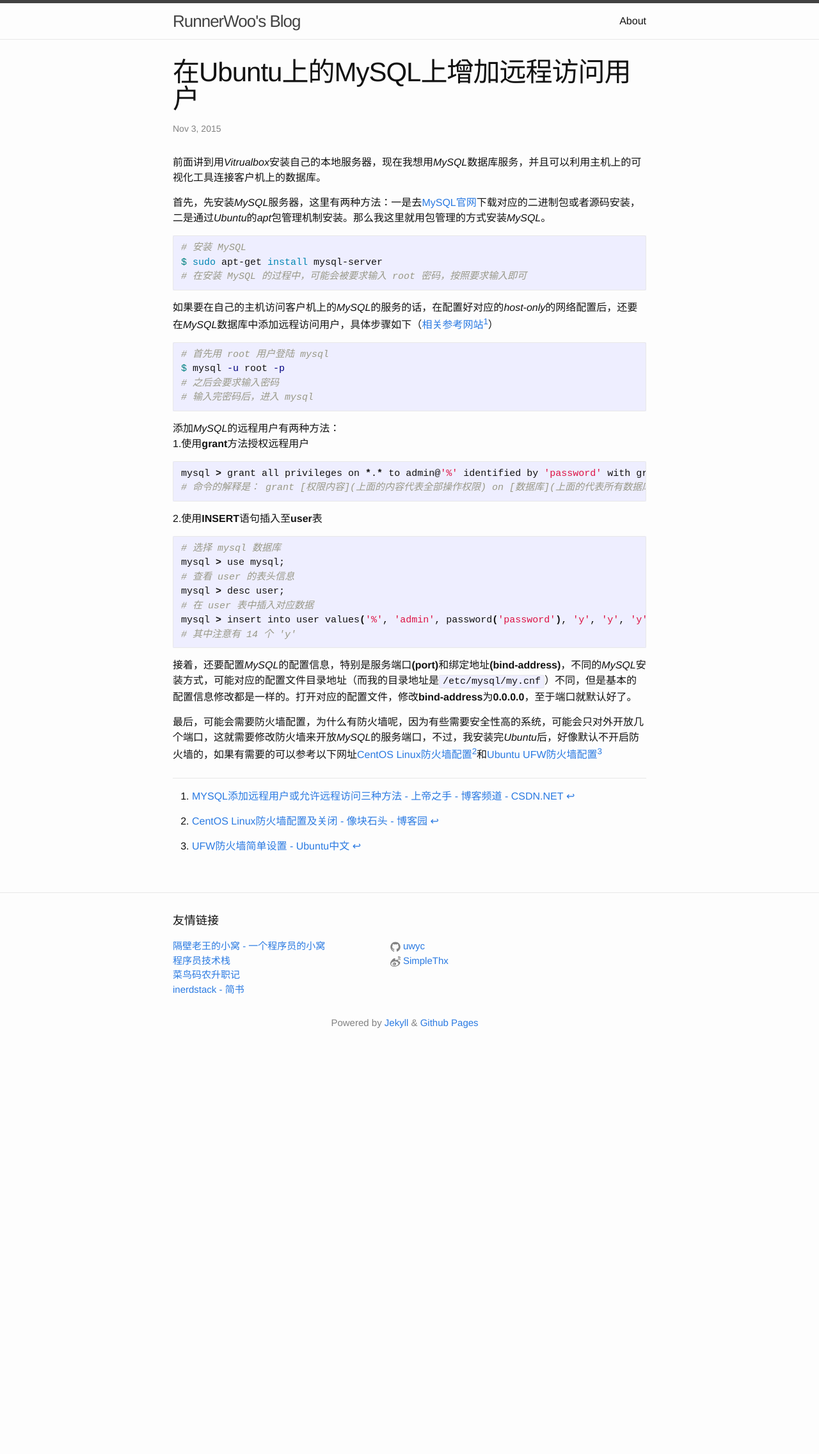
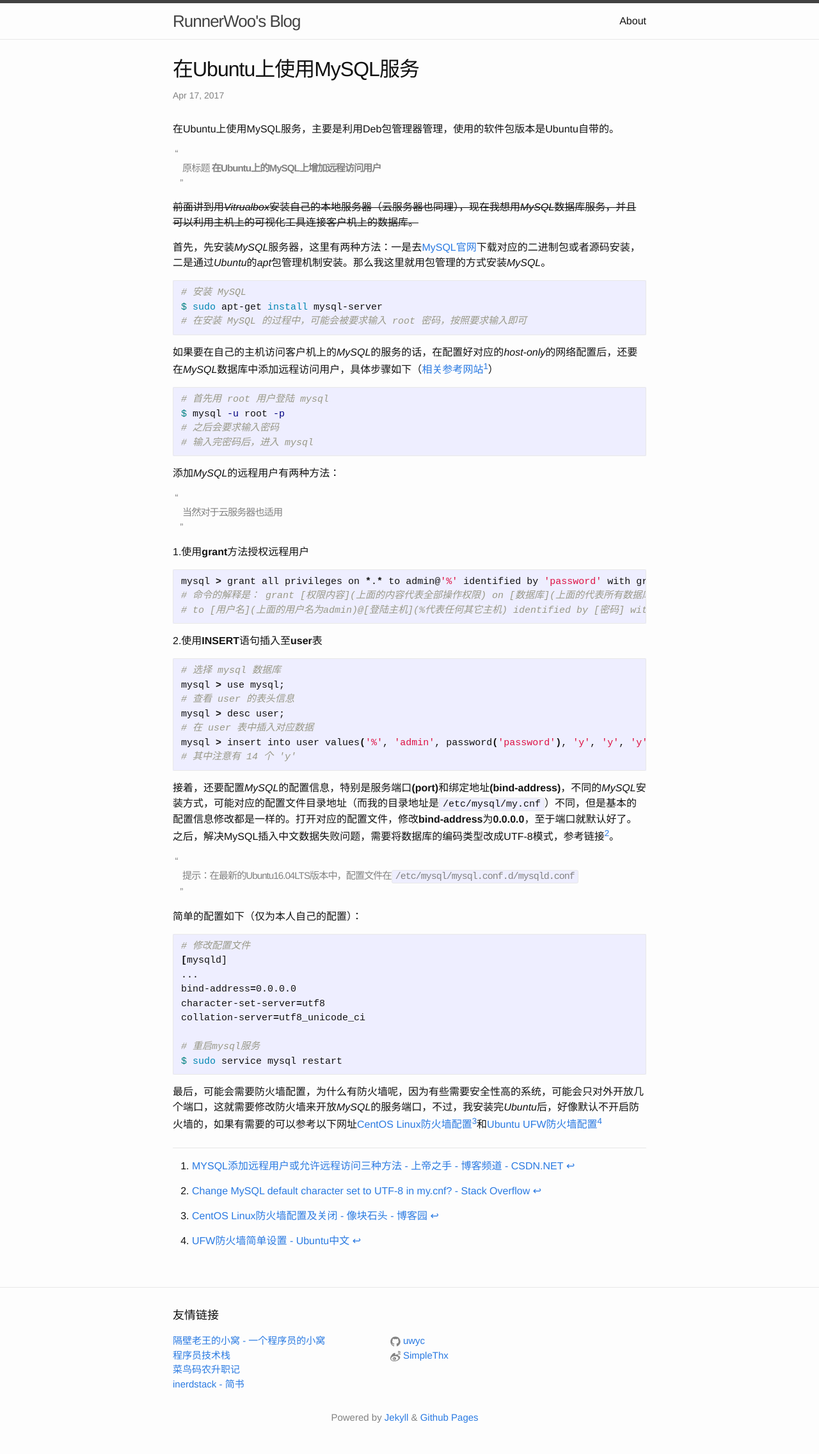
Before and after one commit to uwyc/uwyc.github.io, a Jekyll site: the page built from _posts/2015-10-20-mysql-in-virtualbox.md, in a window 1280 px wide. Shown: the whole page at 64% size. Built offline with Jekyll 4.4.1, drawn with Linux system fonts in a browser that asks for light colours; comment, search, counter and statistics services are not loaded; before the commit the page ends 1656 px from its top, so only the background shows below that.

Commit message:
Update posts&css

````diff
--- a/_config.yml
+++ b/_config.yml
@@ -25,7 +25,11 @@ gems:
   - jekyll-coffeescript
   - jekyll-paginate
 sass:
-    style: compressed
+  style: compressed
+exclude: [
+  "CNAME",
+  "README.md"
+]
 
 # Friend links
 friends: [
--- a/_layouts/post.html
+++ b/_layouts/post.html
@@ -4,8 +4,8 @@ layout: default
 <div class="post">
 
   <header class="post-header">
-    <h1 class="post-title">{% if page.update %}[已更新]{% endif %}{{ page.title }}</h1>
-    <p class="post-meta">{% if page.update %}{{ page.update | date: "%b %-d, %Y" }}{% else %}{{ page.date | date: "%b %-d, %Y" }}{% endif %}</p>
+    <h1 class="post-title">{{ page.title }}</h1>
+    <p class="post-meta">{{ page.date | date: "%b %-d, %Y" }}</p>
   </header>
 
   <article class="post-content">
--- a/_posts/2015-10-20-mysql-in-virtualbox.md
+++ b/_posts/2015-10-20-mysql-in-virtualbox.md
@@ -1,13 +1,18 @@
 ---
 layout: post
-title: "在Ubuntu上的MySQL上增加远程访问用户"
+title: '在Ubuntu上使用MySQL服务'
 author: 吴彦昌
-date: 2015-11-03 11:40:00 +8:00
+date: 2017-04-17 19:30 +8:00
 tags: virtualbox ubuntu mysql config
 thread_key: 2015-10-20-mysql-in-virtualbox
+update: true
 ---
 
-前面讲到用*Vitrualbox*安装自己的本地服务器，现在我想用*MySQL*数据库服务，并且可以利用主机上的可视化工具连接客户机上的数据库。
+在Ubuntu上使用MySQL服务，主要是利用Deb包管理器管理，使用的软件包版本是Ubuntu自带的。
+
+> 原标题 **在Ubuntu上的MySQL上增加远程访问用户**
+
+~~前面讲到用*Vitrualbox*安装自己的本地服务器（云服务器也同理），现在我想用*MySQL*数据库服务，并且可以利用主机上的可视化工具连接客户机上的数据库。~~
 
 首先，先安装*MySQL*服务器，这里有两种方法：一是去[MySQL官网](http://dev.mysql.com/downloads/mysql/){:target="blank"}下载对应的二进制包或者源码安装，二是通过*Ubuntu*的*apt*包管理机制安装。那么我这里就用包管理的方式安装*MySQL*。
 
@@ -27,11 +32,14 @@ $ mysql -u root -p
 ```
 
 添加*MySQL*的远程用户有两种方法：
+> 当然对于云服务器也适用
+
 1.使用**grant**方法授权远程用户
 
 ```bash
 mysql > grant all privileges on *.* to admin@'%' identified by 'password' with grant option;
-# 命令的解释是： grant [权限内容](上面的内容代表全部操作权限) on [数据库](上面的代表所有数据库) to [用户名](上面的用户名为admin)@[登陆主机](%代表任何其它主机) identified by [密码] with grant option
+# 命令的解释是： grant [权限内容](上面的内容代表全部操作权限) on [数据库](上面的代表所有数据库)
+# to [用户名](上面的用户名为admin)@[登陆主机](%代表任何其它主机) identified by [密码] with grant option
 ```
 
 2.使用**INSERT**语句插入至**user**表
@@ -46,7 +54,22 @@ mysql > insert into user values('%', 'admin', password('password'), 'y', 'y', 'y
 # 其中注意有 14 个 'y'
 ```
 
-接着，还要配置*MySQL*的配置信息，特别是服务端口**(port)**和绑定地址**(bind-address)**，不同的*MySQL*安装方式，可能对应的配置文件目录地址（而我的目录地址是`/etc/mysql/my.cnf`）不同，但是基本的配置信息修改都是一样的。打开对应的配置文件，修改**bind-address**为**0.0.0.0**，至于端口就默认好了。
+接着，还要配置*MySQL*的配置信息，特别是服务端口**(port)**和绑定地址**(bind-address)**，不同的*MySQL*安装方式，可能对应的配置文件目录地址（而我的目录地址是`/etc/mysql/my.cnf`）不同，但是基本的配置信息修改都是一样的。打开对应的配置文件，修改**bind-address**为**0.0.0.0**，至于端口就默认好了。之后，解决MySQL插入中文数据失败问题，需要将数据库的编码类型改成UTF-8模式，参考链接[^utf8]。
+> 提示：在最新的Ubuntu16.04LTS版本中，配置文件在`/etc/mysql/mysql.conf.d/mysqld.conf`
+
+简单的配置如下（仅为本人自己的配置）：
+
+```bash
+# 修改配置文件
+[mysqld]
+...
+bind-address=0.0.0.0
+character-set-server=utf8
+collation-server=utf8_unicode_ci
+
+# 重启mysql服务
+$ sudo service mysql restart
+```
 
 最后，可能会需要防火墙配置，为什么有防火墙呢，因为有些需要安全性高的系统，可能会只对外开放几个端口，这就需要修改防火墙来开放*MySQL*的服务端口，不过，我安装完*Ubuntu*后，好像默认不开启防火墙的，如果有需要的可以参考以下网址[CentOS Linux防火墙配置](CentOS Linux防火墙配置及关闭 - 像块石头 - 博客园){:target="blank"}[^iptables]和[Ubuntu UFW防火墙配置](http://wiki.ubuntu.org.cn/UFW%E9%98%B2%E7%81%AB%E5%A2%99%E7%AE%80%E5%8D%95%E8%AE%BE%E7%BD%AE){:target="blank"}[^UFW]
 
@@ -54,3 +77,4 @@ mysql > insert into user values('%', 'admin', password('password'), 'y', 'y', 'y
 [^mysql]:[MYSQL添加远程用户或允许远程访问三种方法 - 上帝之手 - 博客频道 - CSDN.NET](http://blog.csdn.net/preterhuman_peak/article/details/40396873){:target="blank"}
 [^iptables]:[CentOS Linux防火墙配置及关闭 - 像块石头 - 博客园](http://www.cnblogs.com/rockee/archive/2012/05/17/2506671.html){:target="blank"}
 [^UFW]:[UFW防火墙简单设置 - Ubuntu中文](http://wiki.ubuntu.org.cn/UFW%E9%98%B2%E7%81%AB%E5%A2%99%E7%AE%80%E5%8D%95%E8%AE%BE%E7%BD%AE){:target="blank"}
+[^utf8]:[Change MySQL default character set to UTF-8 in my.cnf? - Stack Overflow](http://stackoverflow.com/a/10866836)
--- a/_sass/_layout.scss
+++ b/_sass/_layout.scss
@@ -197,39 +197,10 @@
 }
 
 .post-title {
-    font-size: 42px;
     letter-spacing: -1px;
     line-height: 1;
-
-    @include media-query($on-laptop) {
-        font-size: 36px;
-    }
 }
 
 .post-content {
     margin-bottom: $spacing-unit;
-
-    h2 {
-        font-size: 32px;
-
-        @include media-query($on-laptop) {
-            font-size: 28px;
-        }
-    }
-
-    h3 {
-        font-size: 26px;
-
-        @include media-query($on-laptop) {
-            font-size: 22px;
-        }
-    }
-
-    h4 {
-        font-size: 20px;
-
-        @include media-query($on-laptop) {
-            font-size: 18px;
-        }
-    }
 }
--- a/index.html
+++ b/index.html
@@ -9,9 +9,9 @@ layout: default
   <ul class="post-list">
     {% for post in site.posts %}
     <li>
-      <span class="post-meta">{% if post.update %}{{ post.update | date: "%b %-d, %Y" }}{% else %}{{ post.date | date: "%b %-d, %Y" }}{% endif %}</span>
+      <span class="post-meta">{{ post.date | date: "%b %-d, %Y" }}</span>
       <h2>
-        <a class="post-link" href="{{ post.url | prepend: site.baseurl }}">{% if post.update %}[已更新]{% endif %}{{ post.title }}</a>
+        <a class="post-link" href="{{ post.url | prepend: site.baseurl }}">{{ post.title }}</a>
       </h2>
 
       <p class="text">{% if post.description %}{{ post.description }}{% else %}{{ post.excerpt | markdownify }}{% endif %}</p>
````
Also changed, not shown: _posts/2015-09-12-ubuntu-in-virtualbox.md (+1 -1 lines), 2 other files.
